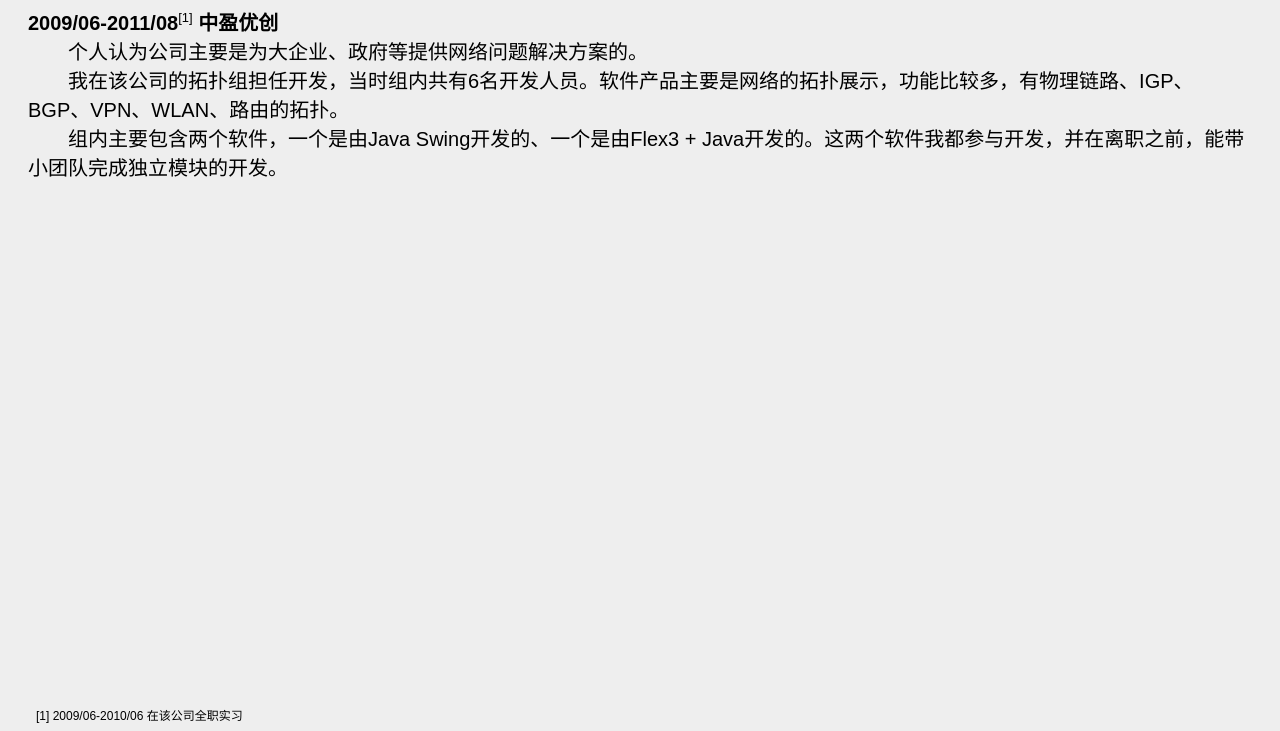
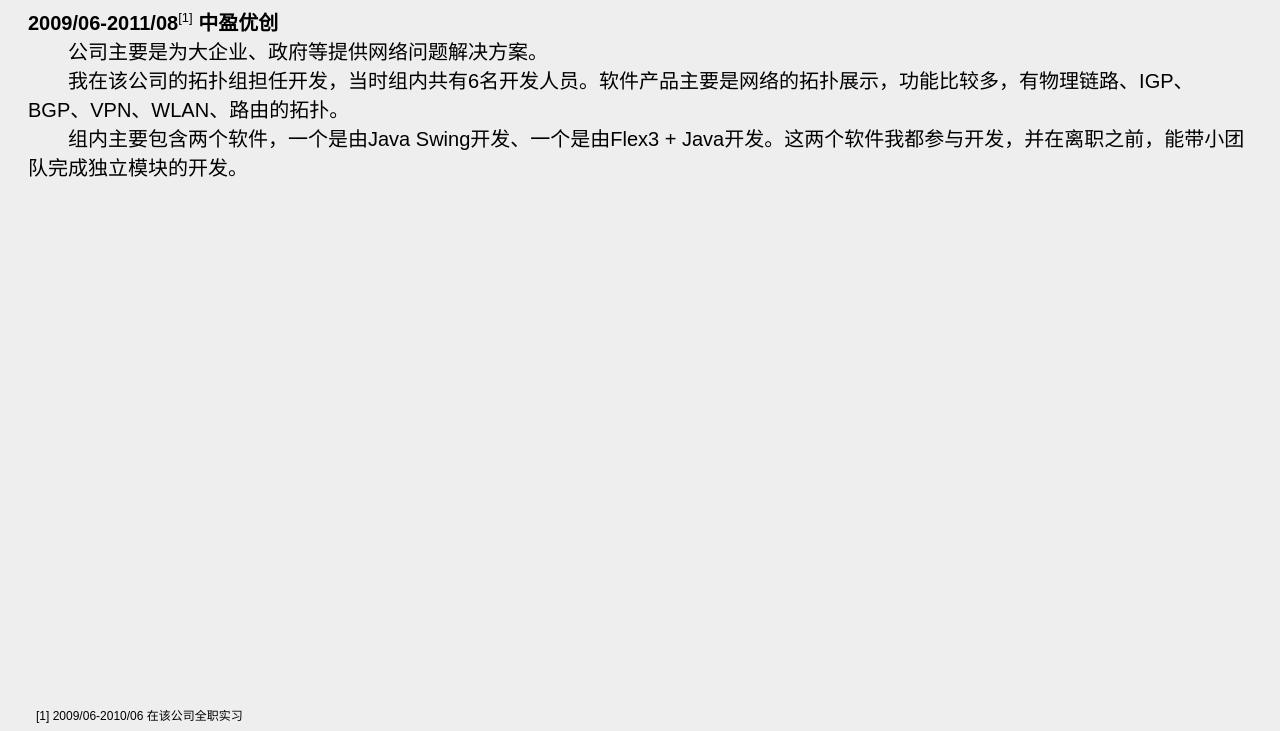
Before and after one commit to apoliszk/apoliszk.github.com, a plain HTML site: page pages/work in zhongying.html in a window 1280 px wide. Shown: the part 69-800 px from the top of the page. Drawn offline with Linux system fonts and the light colour scheme.

Commit message:
修改语言表达

```diff
--- a/pages/work in zhongying.html
+++ b/pages/work in zhongying.html
@@ -57,13 +57,13 @@
     <section>
         <header>2009/06-2011/08<sup>[1]</sup> 中盈优创</header>
         <p>
-            个人认为公司主要是为大企业、政府等提供网络问题解决方案的。
+            公司主要是为大企业、政府等提供网络问题解决方案。
         </p>
         <p>
             我在该公司的拓扑组担任开发，当时组内共有6名开发人员。软件产品主要是网络的拓扑展示，功能比较多，有物理链路、IGP、BGP、VPN、WLAN、路由的拓扑。
         </p>
         <p>
-            组内主要包含两个软件，一个是由Java Swing开发的、一个是由Flex3 + Java开发的。这两个软件我都参与开发，并在离职之前，能带小团队完成独立模块的开发。
+            组内主要包含两个软件，一个是由Java Swing开发、一个是由Flex3 + Java开发。这两个软件我都参与开发，并在离职之前，能带小团队完成独立模块的开发。
         </p>
         <footer>
             [1] 2009/06-2010/06 在该公司全职实习
```
Also changed, not shown: pages/work in hillstone.html (+1 -1 lines).
